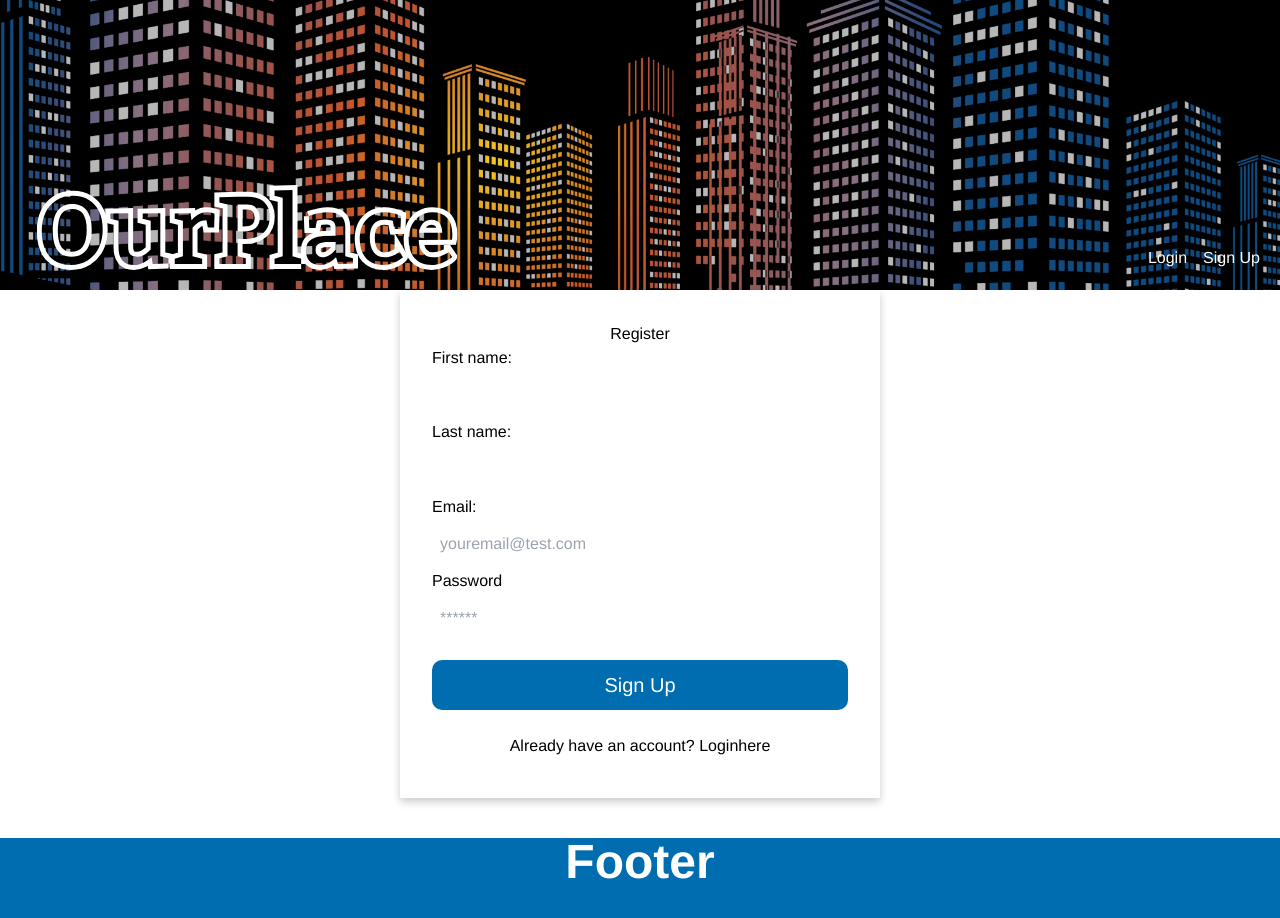
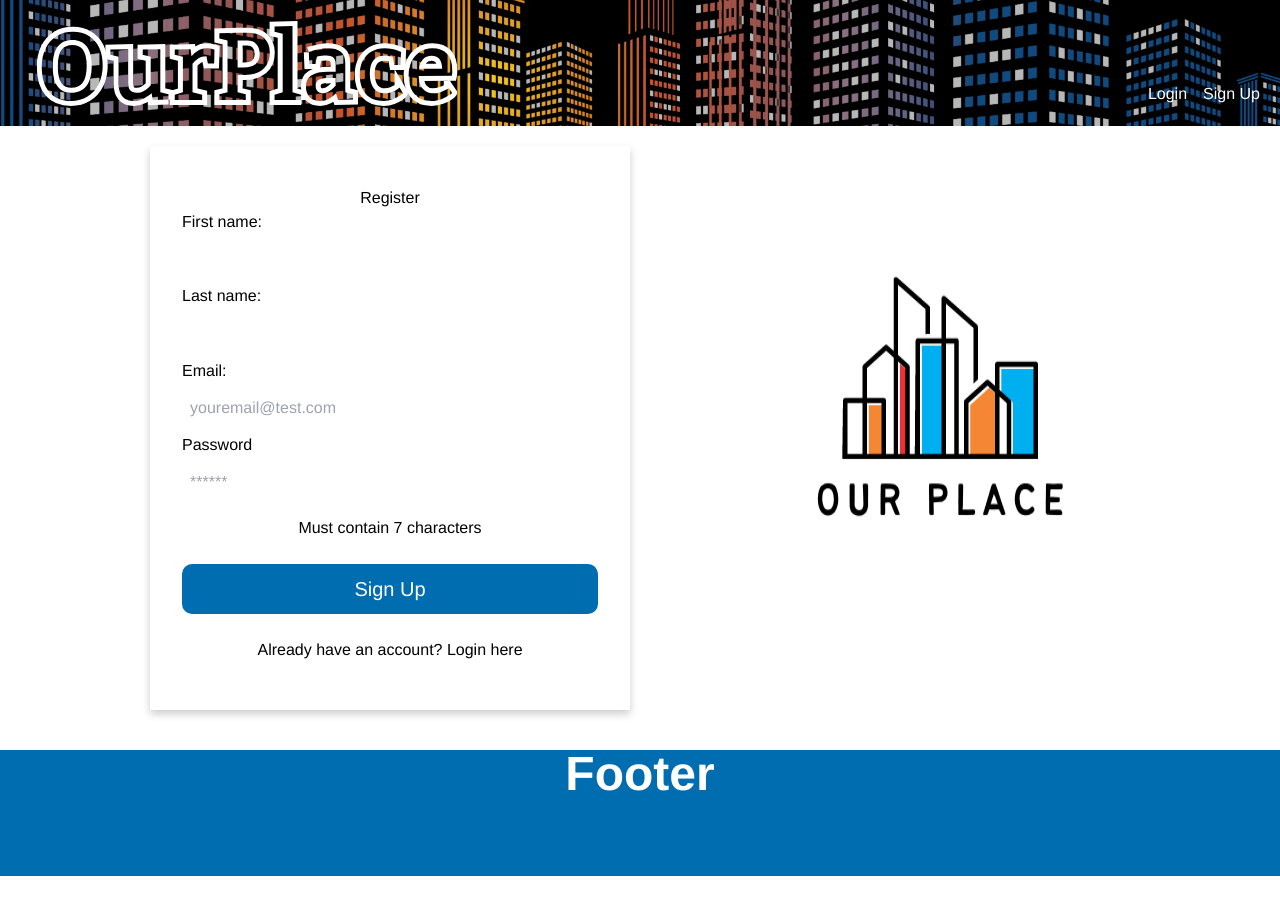
Before and after one commit to awchen85/project-3, a React (Create React App) app in the folder client/: page /register in a window 1280 px wide. Shown: the top 918 px of the page. After the commit the page ends 876 px from the top, so only its background shows below. Built offline with nearby package versions, Linux system fonts and the light colour scheme.

Commit message:
working on password validation and register page

```diff
--- a/client/src/components/Navigation/index.js
+++ b/client/src/components/Navigation/index.js
@@ -1,12 +1,12 @@
 import { Link } from 'react-router-dom';
+import { AiFillHome } from 'react-icons/ai';
 import { useCurrentUserContext } from '../../context/currentUser';
-// import anime from "animejs/lib/anime.es.js";
 
 export default function Navigation() {
   const { isLoggedIn, logoutUser } = useCurrentUserContext();
 
   return (
-    <nav className="md:justify-between justify-center" style={{ width: '100%', height: '290px' }}>
+    <nav className="md:justify-between justify-center" style={{ width: '100%' }}>
       <div>
         <div className="ml-4 md:visible invisible title">
           <Link to="/">
@@ -106,8 +106,9 @@ export default function Navigation() {
       <div className="flex nav-links">
         {isLoggedIn() ? (
           <>
-            <Link to="/landing">Dashboard</Link>
-            <button type="button" onClick={logoutUser}>
+            <Link className="mr-1 text-2xl hover:scale-125 hover:-translate-x-1 hover:text-teal-300" to="/"><AiFillHome /></Link>
+            <Link to="/dashboard" className="hover:text-emerald-200 hover:scale-125 hover:-translate-y-1">Dashboard</Link>
+            <button className="text-white hover:text-red-600 hover:scale-125 hover:translate-x-1" type="button" onClick={logoutUser}>
               Logout
             </button>
           </>
--- a/client/src/index.css
+++ b/client/src/index.css
@@ -25,6 +25,7 @@ nav {
   background-size: cover;
   background-position: 50%;
   background-color: #000000;
+  max-height: 126px;
 }
 
 
--- a/client/src/pages/Registration.js
+++ b/client/src/pages/Registration.js
@@ -1,6 +1,7 @@
 import { useState } from 'react';
 import { useMutation } from '@apollo/client';
 import { Link, useNavigate } from 'react-router-dom';
+import logo from '../assets/logo/logo.jpg';
 
 import { REGISTER_USER } from '../graphql/mutations';
 
@@ -42,7 +43,8 @@ export default function Registration() {
   };
 
   return (
-    <div>
+    <div className="md:flex justify-center">
+      <div className="mt-5" style={{ width: '600px' }}>
         {error ? (
           <div>
             <p className="error-text">The provided credentials are incorrect</p>
@@ -94,14 +96,21 @@ export default function Registration() {
               onChange={handleChange}
             />
           </label>
-        <button className="form-button" type="submit">
+          <div>
+            <p>Must contain 7 characters</p>
+          </div>
+          <button className="form-button hover:bg-teal-300" type="submit">
             Sign Up
           </button>
           <p>
             Already have an account? Login
-          <Link to="/login">here</Link>
+            <Link className="hover:text-teal-300" to="/login"> here</Link>
           </p>
         </form>
       </div>
+      <div className="flex justify-center">
+        <img src={logo} alt="logo" />
+      </div>
+    </div>
   );
 }
```
Also changed, not shown: 1 other file (tests, documents, lock files or other folders). Lines whose indentation alone changed are shown as unchanged.
